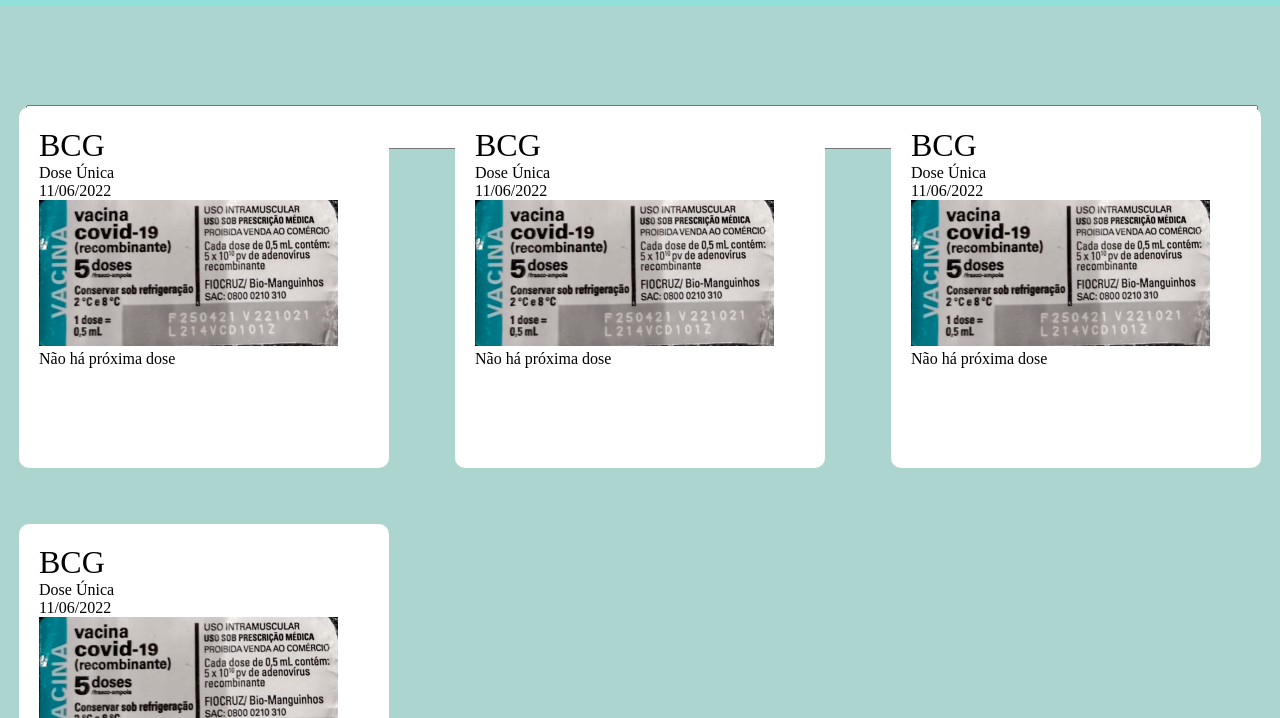
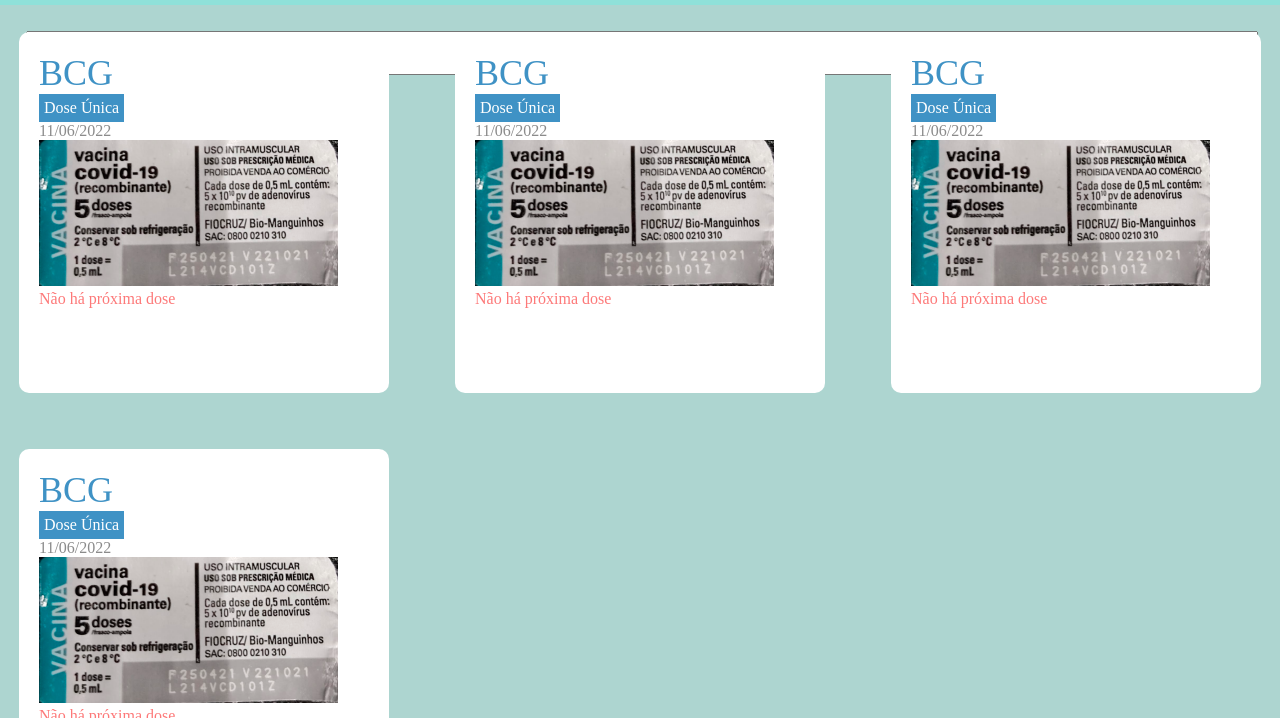
Before and after one commit to luanwma/cartao_vacinal, a plain HTML site: page pages/home.html in a window 1280 px wide. Shown: the part 82-800 px from the top of the page. Drawn offline with Linux system fonts and the light colour scheme; a web font is replaced by a local one.

Commit message:
componentes grid home

```diff
--- a/css/home.css
+++ b/css/home.css
@@ -24,7 +24,7 @@
     font-weight: 400;
 
     margin-left: 2%;
-    margin-top: 100px;
+    margin-top: 2%;
     height: 40px;
     font-size: 24px;
 }
@@ -72,8 +72,28 @@
     border-radius: 10px;
 
 }
+.componenteVacina h1{
+    font-size: 36px;
+    color: #3F92C5;
+}
 
 .divImagem img{
     width: 299px;
     height: 146px;
 }
+.cxlblDose h2{
+    background-color: #3F92C5;
+    color: #ffffff;
+    font-size: 16px;
+    width: fit-content;
+    padding: 5px;
+}
+.lblDataComp{
+    font-size: 16px;
+    color: #8B8B8B ;
+}
+
+.proxDose p{
+    font-size: 16px;
+    color: #FD7979;
+}
--- a/pages/home.html
+++ b/pages/home.html
@@ -49,14 +49,14 @@
                 <h1>BCG</h1>
 
                 <div class="cxlblDose">
-                    <label class="lblTextDoseComp" for="" >Dose Única</label>
+                    <h2 class="lblTextDoseComp" for="" >Dose Única</h2>
                 </div>
-                <label class="lblDataComp">11/06/2022</label>
+                <p class="lblDataComp">11/06/2022</p>
                 <div class="divImagem">
                     <img src="../imagens/compVacina.png" alt="Foto de comprovante da vacina"/>
 
                     </div>
-                    <div><p>Não há próxima dose</p> </div>
+                    <div class="proxDose"><p>Não há próxima dose</p> </div>
 
 
             </div>
@@ -65,41 +65,41 @@
 
                 <h1>BCG</h1>
                 <div class="cxlblDose">
-                    <label class="lblTextDoseComp" for="" >Dose Única</label>
+                    <h2 class="lblTextDoseComp" for="" >Dose Única</h2>
                 </div>
-                <label class="lblDataComp">11/06/2022</label>
+                <p class="lblDataComp">11/06/2022</p>
                 <div class="divImagem">
                     <img src="../imagens/compVacina.png" alt="Foto de comprovante da vacina"/>
 
                     </div>
-                    <div><p>Não há próxima dose</p> </div>
+                    <div class="proxDose"><p>Não há próxima dose</p> </div>
 
             </div>
 
             <div class="componenteVacina">
                 <h1>BCG</h1>
                 <div class="cxlblDose">
-                    <label class="lblTextDoseComp" for="" >Dose Única</label>
+                    <h2 class="lblTextDoseComp" for="" >Dose Única</h2>
                 </div>
-                <label class="lblDataComp">11/06/2022</label>
+                <p class="lblDataComp">11/06/2022</p>
                 <div class="divImagem">
                     <img src="../imagens/compVacina.png" alt="Foto de comprovante da vacina"/>
 
                     </div>
-                    <div><p>Não há próxima dose</p> </div>
+                    <div class="proxDose"><p>Não há próxima dose</p> </div>
             </div>
 
             <div class="componenteVacina">
                 <h1>BCG</h1>
                 <div class="cxlblDose">
-                    <label class="lblTextDoseComp" for="" >Dose Única</label>
+                    <h2 class="lblTextDoseComp" for="" >Dose Única</h2>
                 </div>
-                <label class="lblDataComp">11/06/2022</label>
+                <p class="lblDataComp">11/06/2022</p>
                 <div class="divImagem">
                     <img src="../imagens/compVacina.png" alt="Foto de comprovante da vacina"/>
 
-                    </div>
-                    <div><p>Não há próxima dose</p> </div>
+                    </div >
+                    <div class="proxDose"><p>Não há próxima dose</p> </div>
             </div>
 
         </div>
```
